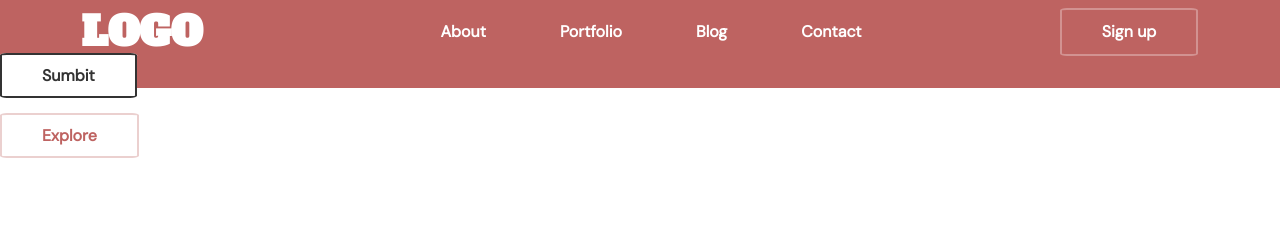
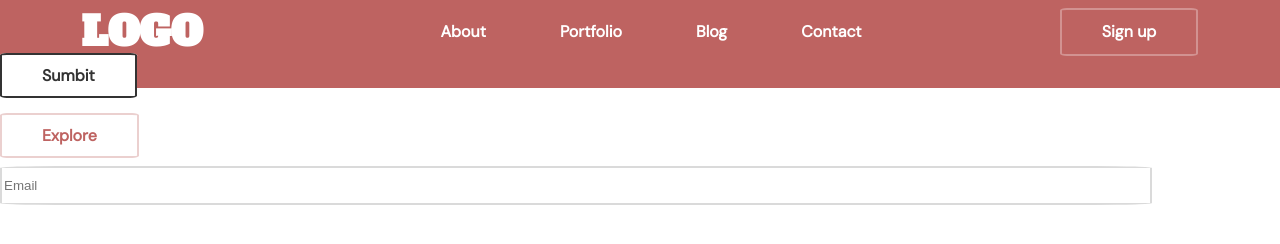
Before and after one commit to cedriclenders/ExamenOpdracht-frond-end, a website: page index.html in a window 1280 px wide. Drawn offline with Linux system fonts and the light colour scheme.

Commit message:
input field

```diff
--- a/index.html
+++ b/index.html
@@ -50,5 +50,8 @@
     <br />
     <br />
     <a class="button_section4" href="#">Explore</a>
+    <br />
+    <br />
+    <input type="text" name="name" id="id" placeholder="Email" />
   </body>
 </html>
--- a/src/scss/01_fundaments/_colors.scss
+++ b/src/scss/01_fundaments/_colors.scss
@@ -1,3 +1,4 @@
 $primaryColor: #be6361;
 $textBlack: #333333;
 $textWhite: #ffffff;
+$grey: #dadada;
--- /dev/null
+++ b/src/scss/02_atoms/_inputs.scss
@@ -0,0 +1,7 @@
+input[type="text"] {
+  width: 90%;
+  padding-top: 10px;
+  padding-bottom: 10px;
+  border: 2px solid $grey;
+  border-radius: 5%;
+}
--- a/src/scss/styles.scss
+++ b/src/scss/styles.scss
@@ -1,6 +1,7 @@
 @import "./01_fundaments/colors";
 @import "./01_fundaments/fonts";
 @import "./02_atoms/buttons";
+@import "./02_atoms/inputs";
 @import "./header";
 @import "./navbar";
 
```
Also changed, not shown: src/css/styles.css.
